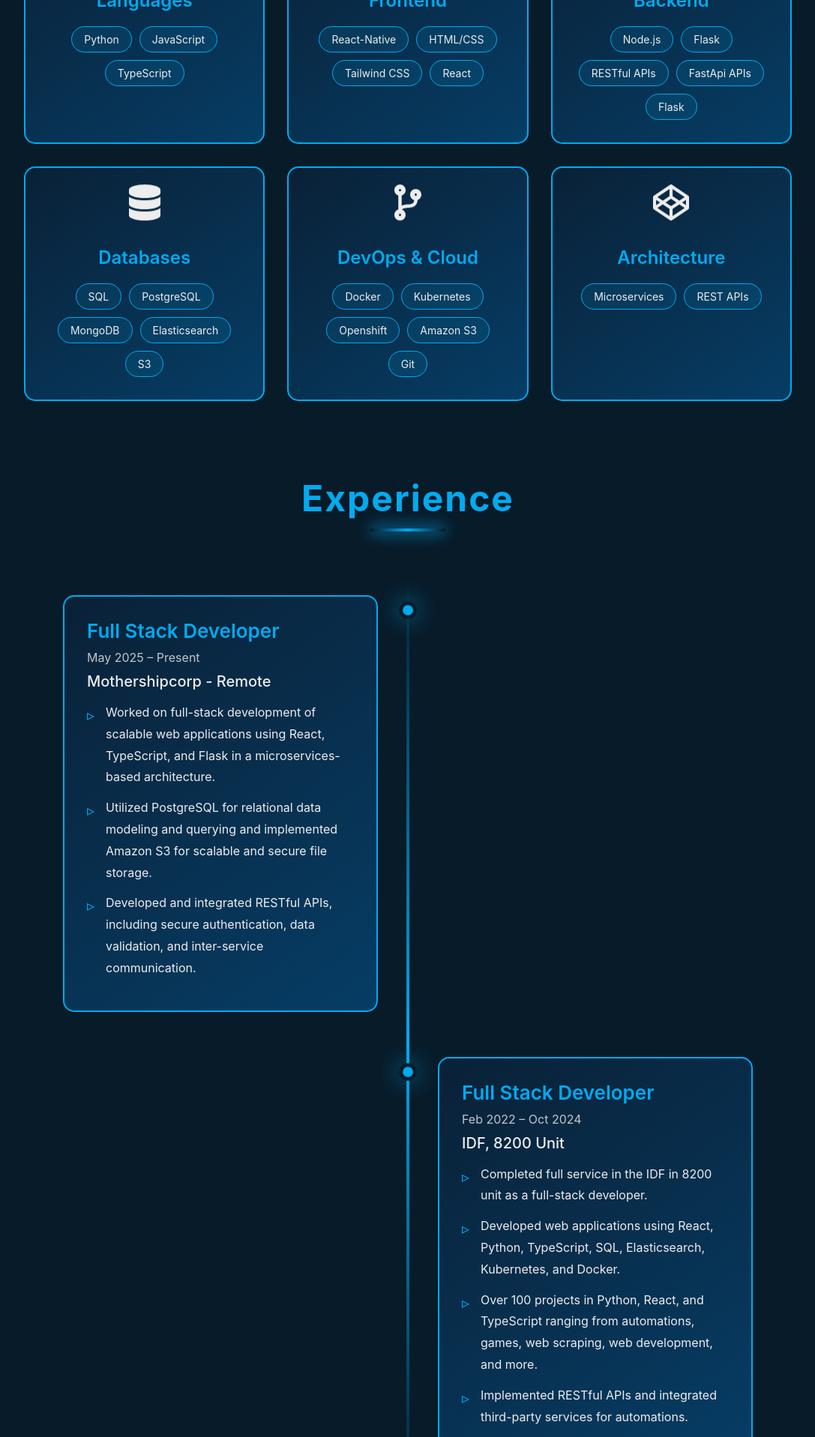
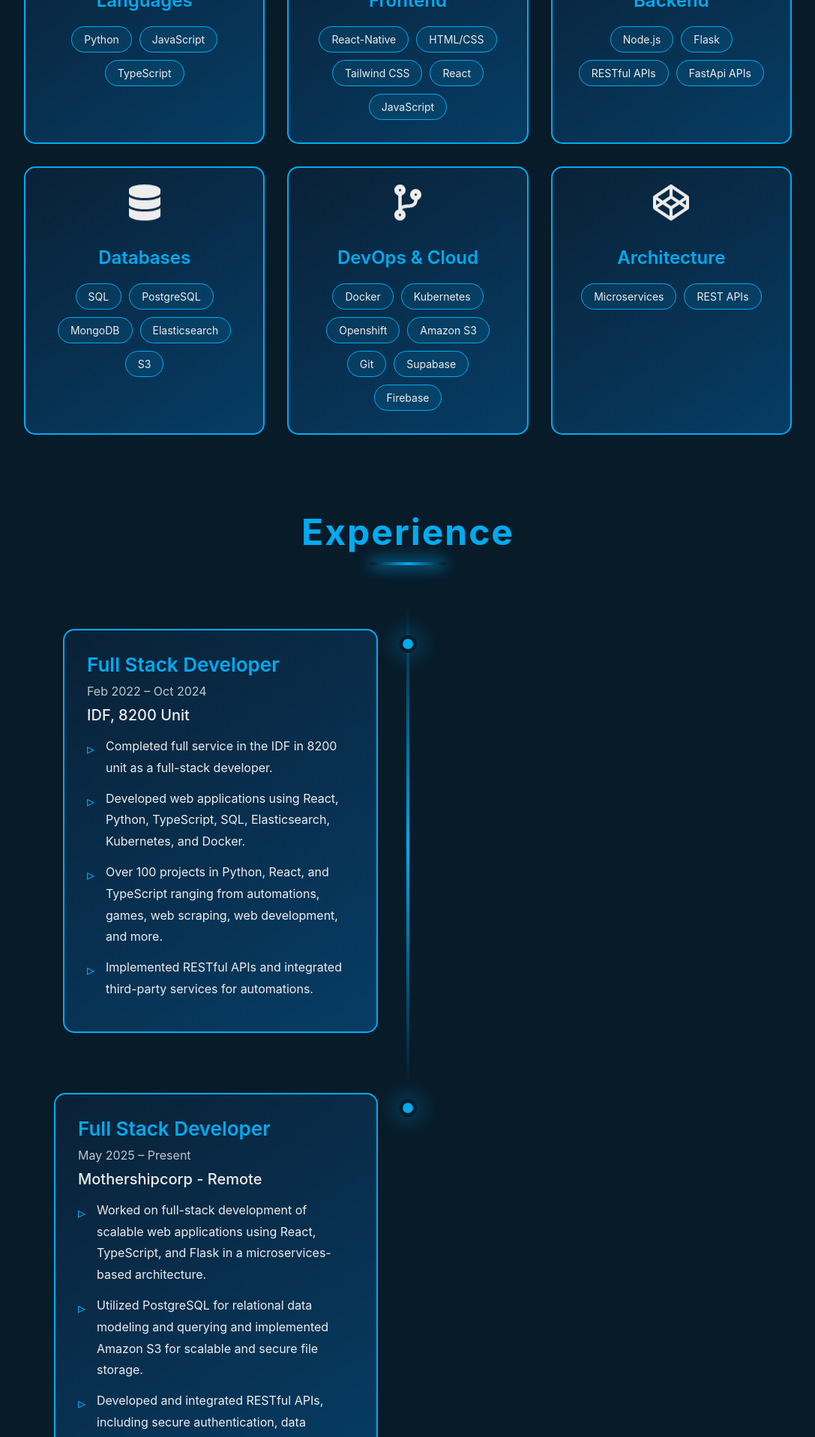
Before and after one commit to nitaynewman/portfolio, a React (Create React App) app: page / in a window 1280 px wide. Shown: the part 1600-3517 px from the top of the page at 75% size, without its empty margins (96-1183 px from the left). Built offline with nearby package versions, Linux system fonts and the light colour scheme; no server answers.

Commit message:
moving to supabase

```diff
--- a/src/Home/About.js
+++ b/src/Home/About.js
@@ -42,6 +42,7 @@ const About = ({ id }) => {
               <span className="skill-tag">HTML/CSS</span>
               <span className="skill-tag">Tailwind CSS</span>
               <span className="skill-tag">React</span>
+              <span className="skill-tag">JavaScript</span>
             </div>
           </div>
           <div className="skill-card">
@@ -52,7 +53,6 @@ const About = ({ id }) => {
               <span className="skill-tag">Flask</span>
               <span className="skill-tag">RESTful APIs</span>
               <span className="skill-tag">FastApi APIs</span>
-              <span className="skill-tag">Flask</span>
             </div>
           </div>
           <div className="skill-card">
@@ -75,6 +75,8 @@ const About = ({ id }) => {
               <span className="skill-tag">Openshift</span>
               <span className="skill-tag">Amazon S3</span>
               <span className="skill-tag">Git</span>
+              <span className="skill-tag">Supabase</span>
+              <span className="skill-tag">Firebase</span>
             </div>
           </div>
           <div className="skill-card">
@@ -97,21 +99,6 @@ const About = ({ id }) => {
             <div className="timeline-content">
               <div className="timeline-header">
                 <h3>Full Stack Developer</h3>
-                <span className="timeline-date">May 2025 – Present</span>
-              </div>
-              <h4 className="company-name">Mothershipcorp - Remote</h4>
-              <ul className="experience-list">
-                <li>Worked on full-stack development of scalable web applications using React, TypeScript, and Flask in a microservices-based architecture.</li>
-                <li>Utilized PostgreSQL for relational data modeling and querying and implemented Amazon S3 for scalable and secure file storage.</li>
-                <li>Developed and integrated RESTful APIs, including secure authentication, data validation, and inter-service communication.</li>
-              </ul>
-            </div>
-          </div>
-          <div className="timeline-item">
-            <div className="timeline-marker"></div>
-            <div className="timeline-content">
-              <div className="timeline-header">
-                <h3>Full Stack Developer</h3>
                 <span className="timeline-date">Feb 2022 – Oct 2024</span>
               </div>
               <h4 className="company-name">IDF, 8200 Unit</h4>
@@ -124,6 +111,21 @@ const About = ({ id }) => {
             </div>
           </div>
         </div>
+          <div className="timeline-item">
+            <div className="timeline-marker"></div>
+            <div className="timeline-content">
+              <div className="timeline-header">
+                <h3>Full Stack Developer</h3>
+                <span className="timeline-date">May 2025 – Present</span>
+              </div>
+              <h4 className="company-name">Mothershipcorp - Remote</h4>
+              <ul className="experience-list">
+                <li>Worked on full-stack development of scalable web applications using React, TypeScript, and Flask in a microservices-based architecture.</li>
+                <li>Utilized PostgreSQL for relational data modeling and querying and implemented Amazon S3 for scalable and secure file storage.</li>
+                <li>Developed and integrated RESTful APIs, including secure authentication, data validation, and inter-service communication.</li>
+              </ul>
+            </div>
+          </div>
       </section>
 
       {/* Education Section */}
--- a/src/Java-Script/jsCards.js
+++ b/src/Java-Script/jsCards.js
@@ -21,12 +21,10 @@ function AccordionItems({ num, title, children, curOpen, onOpen }) {
     );
 }
 
-export default function Accordion({ data, apiBaseUrl = 'http://localhost:8000' }) {
+export default function Accordion({ data, apiBaseUrl }) {
     const [curOpen, setCurOpen] = useState(null);
 
-    // Check if data contains the required array
     if (!data || !Array.isArray(data) || data.length === 0) {
-        console.error("Data is missing or incorrect:", data);
         return (
             <div style={{ textAlign: 'center', padding: '50px' }}>
                 <p>No JavaScript projects available.</p>
@@ -37,10 +35,8 @@ export default function Accordion({ data, apiBaseUrl = 'http://localhost:8000' }
     return (
         <div className="accordion">
             {data.map((el, i) => {
-                // Construct full video URL from backend
-                const videoUrl = el.video
-                    ? `${apiBaseUrl}/data/${el.video}`
-                    : '';
+                // Video URL comes directly from Supabase - use as-is
+                const videoUrl = el.video || '';
 
                 return (
                     <AccordionItems
--- a/src/React/ReactCard.js
+++ b/src/React/ReactCard.js
@@ -20,10 +20,8 @@ export default function ReactCard({ data, apiBaseUrl = process.env.REACT_APP_BAC
         <div>
             <VerticalTimeline lineColor='#00abf0'>
                 {data.map(project => {
-                    // Construct full video URL from backend
-                    const videoUrl = project.video
-                        ? `${apiBaseUrl}/data/${project.video}`
-                        : '';
+                    // Video URL comes directly from Supabase - use as-is
+                    const videoUrl = project.video || '';
 
                     return (
                         <VerticalTimelineElement
--- a/src/python/pyCarousel.js
+++ b/src/python/pyCarousel.js
@@ -34,7 +34,7 @@ function Arrow(props) {
     );
 }
 
-function Carousel({ data, title, apiBaseUrl = 'http://localhost:8000' }) {
+function Carousel({ data, title, apiBaseUrl = process.env.REACT_APP_BACKEND_URL }) {
     const [initialized, setInitialized] = useState({});
 
     const handleReady = (id) => {
@@ -87,10 +87,8 @@ function Carousel({ data, title, apiBaseUrl = 'http://localhost:8000' }) {
             <h2 style={{ fontSize: "40px" }}>{title}</h2>
             <Slider {...settings}>
                 {data.map((item) => {
-                    // Construct full video URL from backend
-                    const videoUrl = item.video
-                        ? `${apiBaseUrl}/data/${item.video}`
-                        : '';
+                    // Video URL comes directly from Supabase - use as-is
+                    const videoUrl = item.video || '';
 
                     return (
                         <div key={item.id} className="card">
@@ -108,19 +106,13 @@ function Carousel({ data, title, apiBaseUrl = 'http://localhost:8000' }) {
                                                     GitHub-Code
                                                 </button>
                                                 <button
-                                                    onClick={() => window.open(item.git_url, '_blank')}
+                                                    onClick={item.url ? () => window.open(item.url, '_blank') : () => window.open(item.git_url, '_blank')}
                                                 >
                                                     Download
                                                 </button>
                                             </>
                                         )}
-                                        {item.url && (
-                                            <button
-                                                onClick={() => window.open(item.url, '_blank')}
-                                            >
-                                                View Project
-                                            </button>
-                                        )}
+
                                     </div>
                                     <div className="sides video-container">
                                         {videoUrl ? (
```
